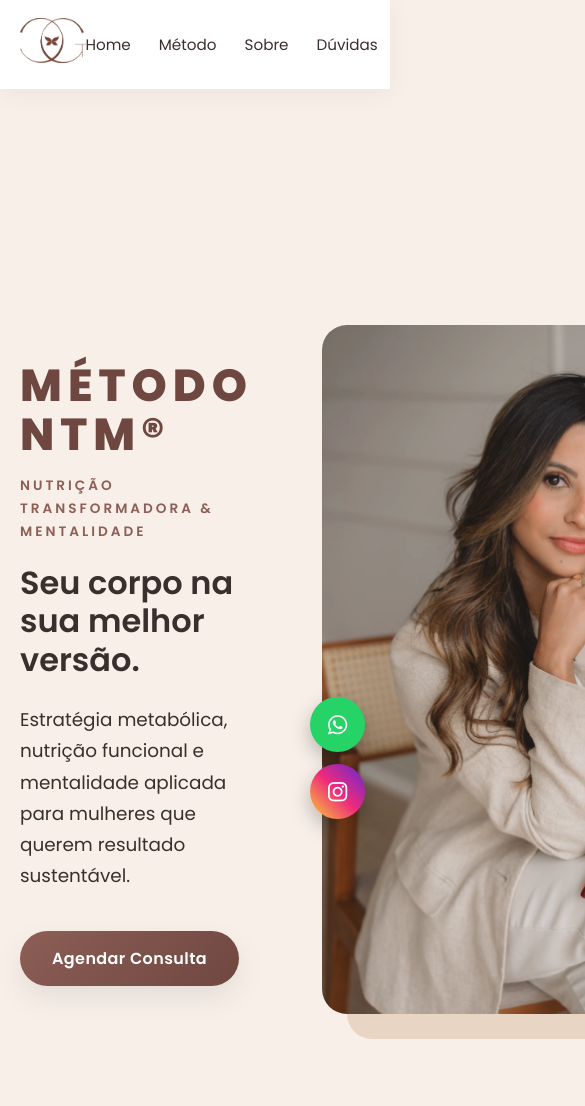
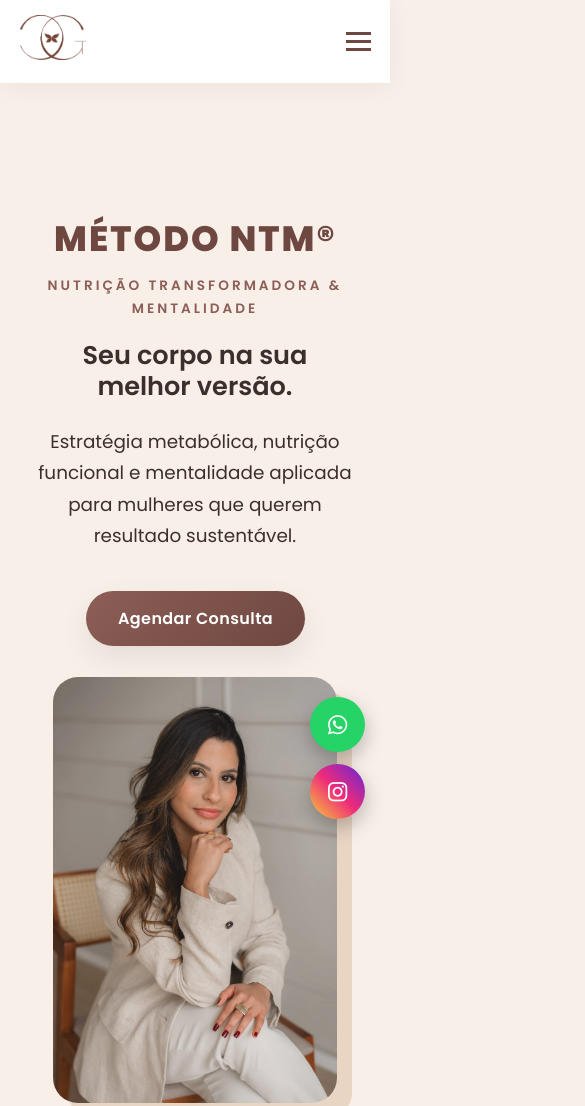
Before and after one commit to Peuvictor/lp-carol-nutri, a plain HTML site: page index.html in a window 390 px wide. Shown: the top 1106 px of the page, 585 px wide, since content can reach past the window. Drawn offline with Linux system fonts and the light colour scheme.

```diff
--- a/css/style.css
+++ b/css/style.css
@@ -26,7 +26,6 @@
 
 html {
     scroll-behavior: smooth;
-    /* Evita que o menu fixo cubra os títulos das seções ao clicar nos links */
     scroll-padding-top: 110px;
 }
 
@@ -76,6 +75,22 @@
 
 .logo img {
     height: 45px;
+}
+
+/* Menu Hambúrguer (Escondido no Desktop) */
+.hamburger {
+    display: none;
+    cursor: pointer;
+    flex-direction: column;
+    gap: 5px;
+    z-index: 1001;
+}
+
+.hamburger .bar {
+    width: 25px;
+    height: 3px;
+    background-color: var(--cor-principal-dark);
+    transition: all 0.3s ease;
 }
 
 .nav-links {
@@ -253,12 +268,12 @@
     scroll-snap-type: x mandatory;
     scroll-behavior: smooth;
     padding: 20px 0;
-    -ms-overflow-style: none;  /* IE e Edge */
-    scrollbar-width: none;  /* Firefox */
+    -ms-overflow-style: none;
+    scrollbar-width: none;
 }
 
 .results-carousel::-webkit-scrollbar {
-    display: none; /* Chrome, Safari e Opera */
+    display: none;
 }
 
 .result-card {
@@ -276,7 +291,6 @@
     box-shadow: 0 25px 50px rgba(0,0,0,0.12);
 }
 
-/* CÓDIGO RESTAURADO AQUI */
 .result-card img {
     width: 100%;
     display: block;
@@ -408,8 +422,101 @@
     transform: translateY(0);
 }
 
-/* Delay progressivo automático para grids */
 .method-grid .card:nth-child(1) { transition-delay: 0.1s; }
 .method-grid .card:nth-child(2) { transition-delay: 0.2s; }
 .method-grid .card:nth-child(3) { transition-delay: 0.3s; }
-.method-grid .card:nth-child(4) { transition-
+.method-grid .card:nth-child(4) { transition-delay: 0.4s; }
+.method-grid .card:nth-child(5) { transition-delay: 0.5s; }
+
+/* =========================
+   RESPONSIVO E MOBILE (FUNDAMENTAL)
+========================= */
+@media (max-width: 900px) {
+    body {
+        padding-top: 80px;
+    }
+
+    .navbar {
+        padding: 15px 5%;
+    }
+
+    /* Ativa o botão hambúrguer na tela pequena */
+    .hamburger {
+        display: flex;
+    }
+
+    /* Esconde a barra de navegação tradicional e prepara para deslizar */
+    .nav-links {
+        position: fixed;
+        left: -100%;
+        top: 0;
+        flex-direction: column;
+        background-color: var(--branco);
+        width: 70%;
+        height: 100vh;
+        text-align: center;
+        transition: 0.4s;
+        box-shadow: 0 10px 27px rgba(0, 0, 0, 0.05);
+        justify-content: center;
+        gap: 40px;
+        z-index: 1000;
+    }
+
+    .nav-links.active {
+        left: 0;
+    }
+
+    .nav-links li a {
+        font-size: 1.2rem;
+        font-weight: 600;
+    }
+
+    /* Resolve o Hero esmagado */
+    .hero-container {
+        flex-direction: column;
+        text-align: center;
+        padding: 60px 5% 40px;
+        gap: 30px;
+    }
+
+    .hero-content {
+        display: flex;
+        flex-direction: column;
+        align-items: center;
+        width: 100%;
+    }
+
+    .hero-brand {
+        font-size: 2.2rem;
+        letter-spacing: 2px;
+    }
+
+    .hero-headline {
+        font-size: 1.6rem;
+    }
+
+    .hero-image {
+        width: 100%;
+        display: flex;
+        justify-content: center;
+    }
+
+    .hero-image img {
+        width: 90%;
+        max-width: 320px;
+        box-shadow: 15px 15px 0 var(--cor-detalhe);
+    }
+
+    section { padding: 80px 5%; }
+}
+
+@media (max-width: 768px) {
+    /* Ocultar as setas gigantes que esmagam o carrossel no mobile */
+    .carousel-btn {
+        display: none !important;
+    }
+
+    .results-carousel {
+        padding: 15px 5%;
+    }
+}
--- a/index.html
+++ b/index.html
@@ -10,11 +10,24 @@
     <meta name="author" content="Ana Carolina Guimarães">
     <meta name="robots" content="index, follow">
 
+    <meta property="og:type" content="website">
+    <meta property="og:url" content="https://lp-carol-nutri.vercel.app/">
+    <meta property="og:title" content="Método NTM® | Emagrecimento Estratégico">
+    <meta property="og:description" content="Nutrição funcional e estratégia metabólica com Carol Guimarães em Belo Horizonte.">
+    <meta property="og:image" content="https://lp-carol-nutri.vercel.app/assets/banner-og.jpg">
+
+    <meta name="twitter:card" content="summary_large_image">
+    <meta name="twitter:url" content="https://lp-carol-nutri.vercel.app/">
+    <meta name="twitter:title" content="Método NTM® | Emagrecimento Estratégico">
+    <meta name="twitter:description" content="Nutrição funcional e estratégia metabólica com Carol Guimarães em Belo Horizonte.">
+    <meta name="twitter:image" content="https://lp-carol-nutri.vercel.app/assets/banner-og.jpg">
+
+    <link rel="icon" type="image/png" href="assets/favicon.png">
+
     <link href="https://fonts.googleapis.com/css2?family=Poppins:wght@300;400;600;700;800&display=swap" rel="stylesheet">
     <link rel="stylesheet" href="https://cdnjs.cloudflare.com/ajax/libs/font-awesome/6.5.1/css/all.min.css">
     <link rel="stylesheet" href="css/style.css">
 </head>
-
 <body>
 
 <header>
@@ -22,6 +35,13 @@
     <a href="#home" class="logo">
         <img src="assets/logo-principal.png" alt="Logotipo Método NTM">
     </a>
+
+    <div class="hamburger">
+        <span class="bar"></span>
+        <span class="bar"></span>
+        <span class="bar"></span>
+    </div>
+
     <ul class="nav-links">
         <li><a href="#home">Home</a></li>
         <li><a href="#metodo">Método</a></li>
@@ -246,7 +266,7 @@
 </div>
 
 <script>
-// SCRIPT 1: ANIMAÇÃO DE FADE-UP (MANTIDO E CORRIGIDO PARA NÃO SUMIR COM A PÁGINA)
+// SCRIPT 1: ANIMAÇÃO DE FADE-UP
 const elements = document.querySelectorAll('.fade-up');
 
 const observer = new IntersectionObserver(entries => {
@@ -266,7 +286,7 @@
 
 nextBtn.addEventListener('click', () => {
   const cardWidth = carousel.querySelector('.result-card').offsetWidth;
-  const gap = 30; // Correspondente ao gap no CSS
+  const gap = 30;
   carousel.scrollBy({ left: cardWidth + gap, behavior: 'smooth' });
 });
 
@@ -275,6 +295,20 @@
   const gap = 30;
   carousel.scrollBy({ left: -(cardWidth + gap), behavior: 'smooth' });
 });
+
+// SCRIPT 3: MENU HAMBÚRGUER MOBILE (ADICIONADO AQUI)
+const hamburger = document.querySelector(".hamburger");
+const navMenu = document.querySelector(".nav-links");
+
+hamburger.addEventListener("click", () => {
+    hamburger.classList.toggle("active");
+    navMenu.classList.toggle("active");
+});
+
+document.querySelectorAll(".nav-links a").forEach(n => n.addEventListener("click", () => {
+    hamburger.classList.remove("active");
+    navMenu.classList.remove("active");
+}));
 </script>
 
 </body>
```
Also changed, not shown: assets/banner-og..png (renamed from assets/logo.fundorosa.png).
